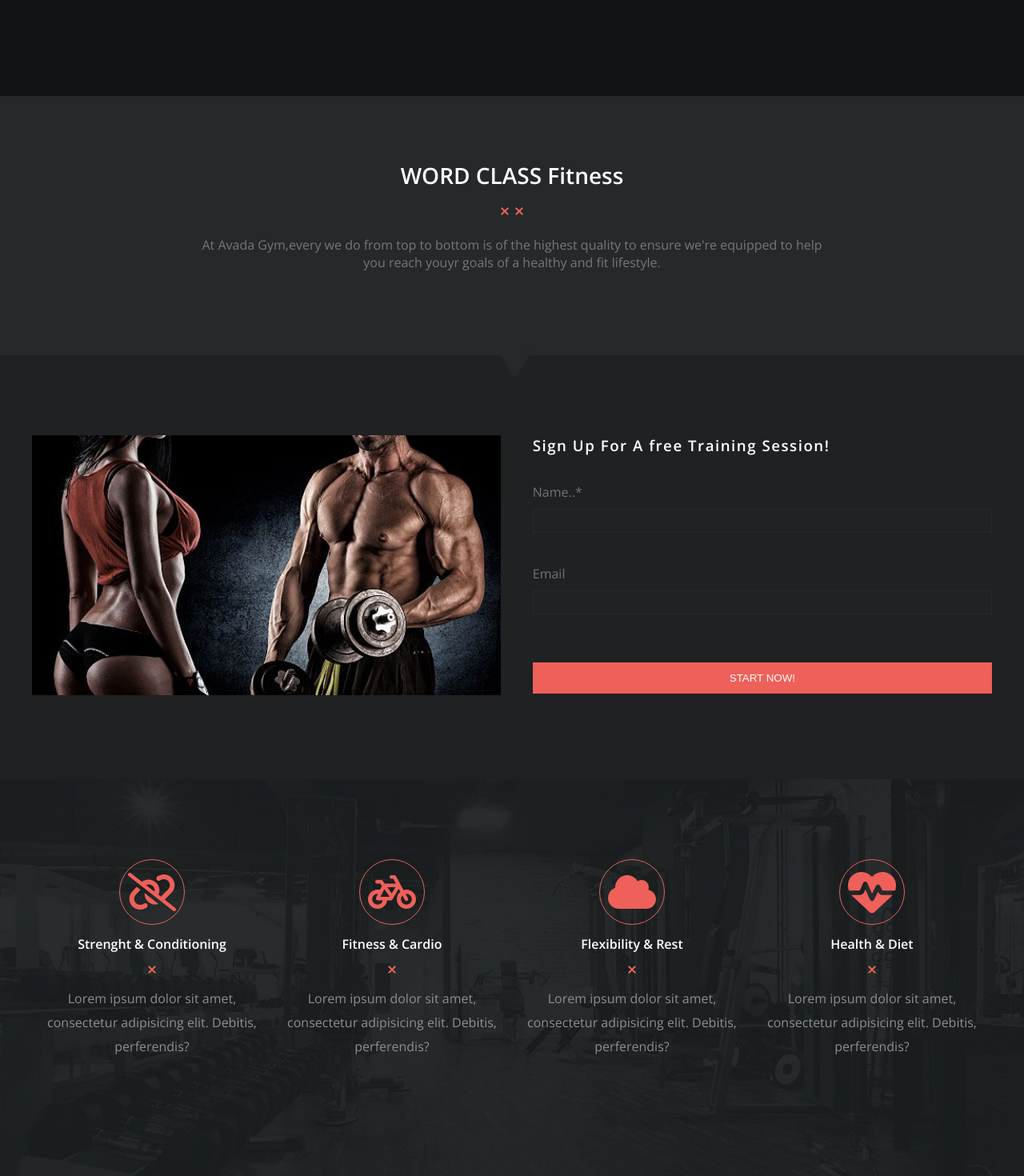
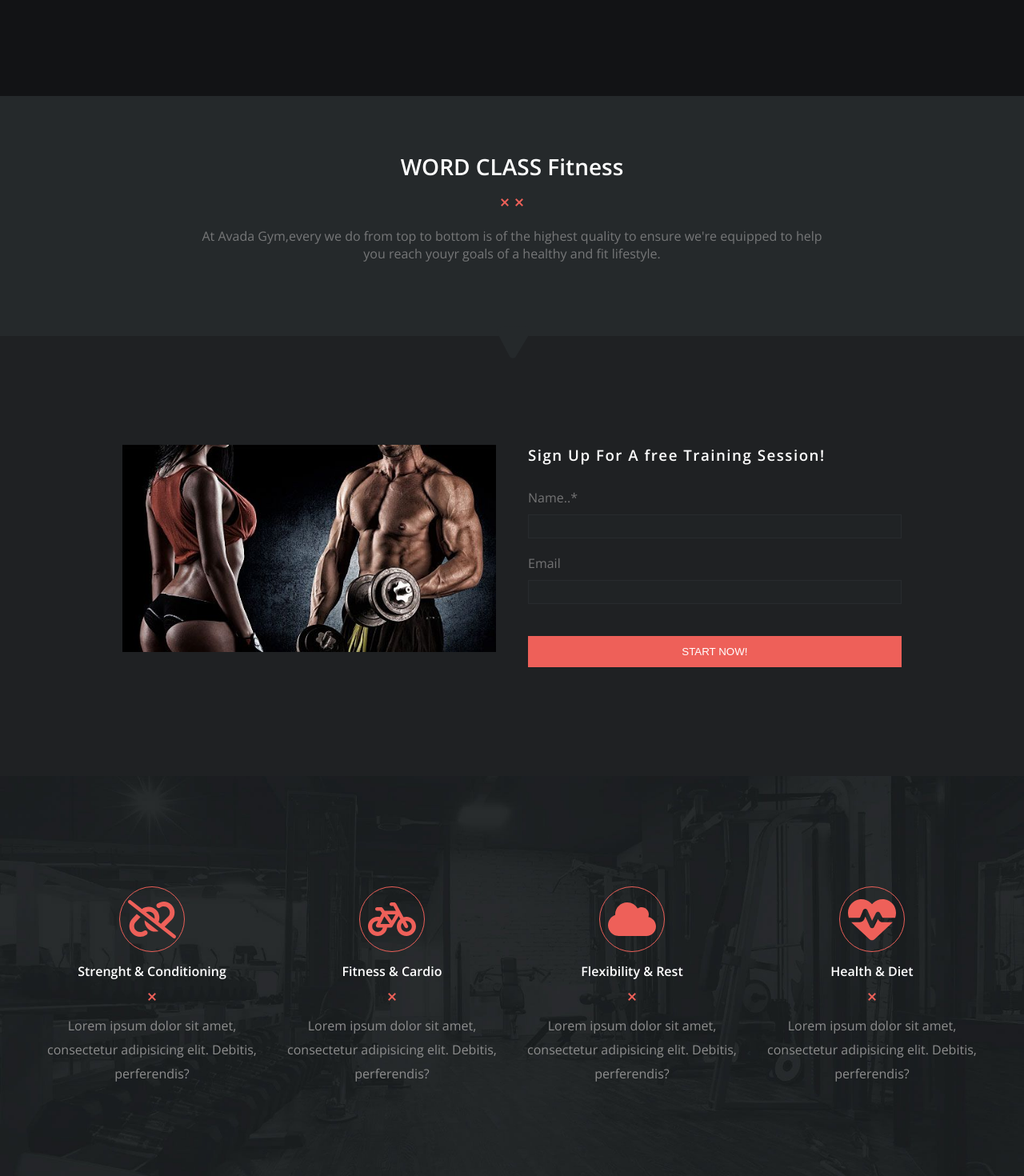
Before and after one commit to Giovannirighini2000/-proj-html-vuejs, a Vue app: page / in a window 1280 px wide. Shown: the part 680-2150 px from the top of the page at 80% size. Built offline with nearby package versions, Linux system fonts and the light colour scheme.

Commit message:
feat edit code

```diff
--- a/src/components/AppCardFrist.vue
+++ b/src/components/AppCardFrist.vue
@@ -137,7 +137,7 @@
 }
 
 .back-ground {
-    background-color: #1f2123;
+    background-color: #25292b;
 }
 
 .container-card-img {
@@ -150,7 +150,7 @@
 
 .card-basis {
     flex-basis: calc(33.33% - 40px * 2 / 3);
-    background-color: #25292b;
+    background-color: #1f2123;
 }
 
 .card-basis img {
@@ -215,8 +215,9 @@ span {
 .separed {
     transform: rotate(211deg);
     font-size: 50px;
-    color: #1f2123;
+    color: #25292b;
     margin-bottom: -25px;
+    margin-right: 5px;
 
 }
 </style>
--- a/src/components/AppFiveMain.vue
+++ b/src/components/AppFiveMain.vue
@@ -45,7 +45,7 @@
     max-width: 1200px;
     margin: 0 auto;
     text-align: center;
-    padding-bottom: 150px;
+
 }
 
 .title-main {
@@ -58,6 +58,10 @@
 
 .back-ground {
     background-color: #25292b;
+    height: 900px;
+    display: flex;
+    align-items: center;
+    justify-content: center;
 }
 
 .container-card-img {
--- a/src/components/AppFourMain.vue
+++ b/src/components/AppFourMain.vue
@@ -65,7 +65,7 @@
     max-width: 1200px;
     margin: 0 auto;
     text-align: center;
-    padding-bottom: 300px;
+
 }
 
 .title-main {
@@ -73,11 +73,15 @@
     font-size: 28px;
     margin-bottom: 20px;
     text-transform: uppercase;
-    padding-top: 100px;
+
 }
 
 .back-ground {
     background-color: #25292b;
+    height: 800px;
+    display: flex;
+    align-items: center;
+    justify-content: center;
 }
 
 .card {
--- a/src/components/AppFristMain.vue
+++ b/src/components/AppFristMain.vue
@@ -10,14 +10,14 @@
                 At Avada Gym,every we do from top to bottom is of the highest quality to ensure we're equipped
                 to help you reach youyr goals of a healthy and fit lifestyle.
             </p>
+            <div class="center">
+                <font-awesome-icon class="separed" icon="fa-solid fa-play" />
 
+            </div>
 
 
         </div>
-        <div class="center">
-            <font-awesome-icon class="separed" icon="fa-solid fa-play" />
 
-        </div>
 
 
     </div>
@@ -26,14 +26,17 @@
 <style lang="scss" scoped>
 .back-ground {
     background-color: #25292b;
+    height: 300px;
+    display: flex;
+    align-items: center;
+    justify-content: center;
 }
 
 .container {
     max-width: 800px;
     margin: 0 auto;
     text-align: center;
-    padding-top: 80px;
-    padding-bottom: 80px;
+
 
 }
 
@@ -59,7 +62,8 @@
     transform: rotate(211deg);
     font-size: 50px;
     color: #25292b;
-    margin-bottom: -25px;
+    margin-bottom: -95px;
+    margin-right: 5px;
 
 }
 </style>
--- a/src/components/AppMidleJumbo.vue
+++ b/src/components/AppMidleJumbo.vue
@@ -1,6 +1,6 @@
 <template>
     <div class="back-ground-image">
-        <div class="container-pad">
+
         <div class="flex center">
             <p class="title-text">“ I fear not the man who has practiced 10,000 kicks once, but I fear the man who has
                 practiced
@@ -12,7 +12,7 @@
                 BRUCE LEE • QUOTE OF THE DAY
             </span>
         </div>
-        </div>
+
 
 
 
@@ -24,6 +24,10 @@
     background-position: center;
     background-repeat: no-repeat;
     background-size: cover;
+    height: 500px;
+    display: flex;
+    align-items: center;
+    justify-content: center;
 
 }
 
@@ -46,9 +50,7 @@
     flex-wrap: wrap;
 }
 
-.container-pad {
-    padding: 170px;
-}
+
 
 .basis-text {
     flex-basis: 100%;
--- a/src/components/AppSecondMain.vue
+++ b/src/components/AppSecondMain.vue
@@ -36,6 +36,10 @@
 
 .back-ground {
     background-color: #1f2123;
+    height: 550px;
+    display: flex;
+    align-items: center;
+    justify-content: center;
 }
 
 .box {
@@ -43,12 +47,12 @@
     border: 1px solid #282b2e;
     width: 100%;
     height: 30px;
-    margin-bottom: 40px;
+    margin-bottom: 20px;
 }
 
 .title {
     color: white;
-    margin-bottom: 35px;
+    margin-bottom: 30px;
     letter-spacing: 1.5px;
 }
 
@@ -65,7 +69,7 @@
     justify-content: center;
     gap: 40px;
     width: 100%;
-    padding: 100px 0 100px;
+
 }
 
 .button-start {
@@ -79,7 +83,7 @@
 
 
 .basis-img {
-    flex-basis: 51%;
+    flex-basis: 50%;
 }
 
 .signup-form {
--- a/src/components/AppThreeMain.vue
+++ b/src/components/AppThreeMain.vue
@@ -97,13 +97,16 @@
 }
 
 .back-ground {
+    display: flex;
+    align-items: center;
+    justify-content: center;
     height: 525px;
-
     background-image: url('/images/gym_bkgd_bw-compressor.jpg');
     background-size: cover;
     background-repeat: no-repeat;
     background-position: center;
 }
+
 
 
 
@@ -121,7 +124,7 @@
 
 .content {
     justify-content: center;
-    padding-top: 100px;
+
 }
 
 .text {
```
Lines whose indentation alone changed are shown as unchanged.
